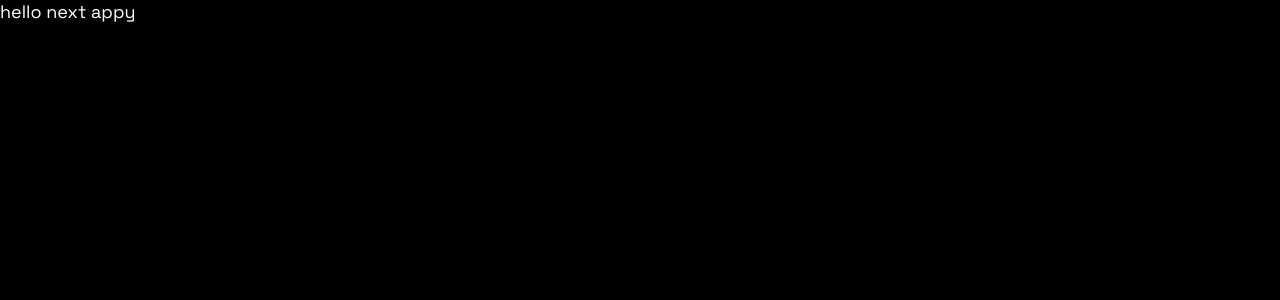
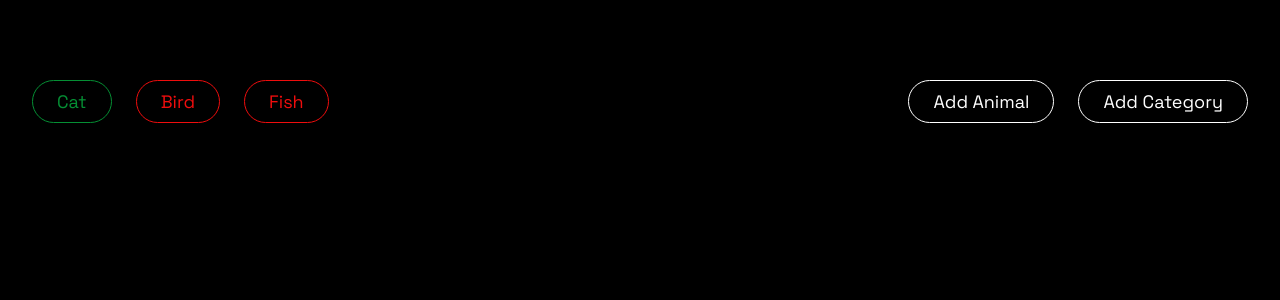
Before and after one commit to sam-suzzaman/antoClient, a Next.js app: page / in a window 1280 px wide. Shown: the top 300 px of the page. Built offline with nearby package versions, Linux system fonts and the light colour scheme.

Commit message:
add navbar

```diff
--- a/app/globals.css
+++ b/app/globals.css
@@ -21,10 +21,64 @@ html {
 }
 
 /* -------------------------
-  Common Styles
+  Global Styles
 ----------------------------*/
 body {
     font-size: 1.125rem;
     color: var(--white-clr);
     background-color: var(--black-clr);
+    transition: all 0.15s linear;
+    padding: 5rem 2rem;
 }
+ul {
+    list-style-type: none;
+}
+
+a {
+    text-decoration: none;
+}
+
+.justify-end {
+    justify-content: flex-end;
+}
+
+/* -------------------------
+  Common Styles
+----------------------------*/
+.menu {
+    width: 100%;
+    display: flex;
+    flex-direction: row;
+    align-items: center;
+    gap: 1.5rem;
+    flex-wrap: wrap;
+}
+.menu .item .link {
+    outline: none;
+    display: inline-block;
+    text-transform: capitalize;
+    padding: 0.55rem 1.5rem;
+    border-radius: 1.35rem;
+    border: 1px solid var(--white-clr);
+    color: var(--white-clr);
+}
+
+/* ----------------------
+Main Menu Style
+-------------------------*/
+.main-menu-container {
+    display: flex;
+    justify-content: space-between;
+    align-items: center;
+    flex-wrap: wrap;
+    row-gap: 1.5rem;
+}
+
+.filter-bar .menu .item .link {
+    color: var(--secondary-clr);
+    border-color: var(--secondary-clr);
+}
+.filter-bar .menu .item .link.active {
+    color: var(--primary-clr);
+    border-color: var(--primary-clr);
+}
--- a/app/page.js
+++ b/app/page.js
@@ -1,3 +1,9 @@
+import Menu from "@/components/Menu";
+
 export default function Home() {
-    return <>hello next appy</>;
+    return (
+        <>
+            <Menu />
+        </>
+    );
 }
--- /dev/null
+++ b/components/ActionBar.js
@@ -0,0 +1,20 @@
+import React from "react";
+
+const ActionBar = () => {
+    return (
+        <ul className="menu justify-end">
+            <li className="item">
+                <a href="#" className="link">
+                    add animal
+                </a>
+            </li>
+            <li className="item">
+                <a href="#" className="link">
+                    add category
+                </a>
+            </li>
+        </ul>
+    );
+};
+
+export default ActionBar;
--- /dev/null
+++ b/components/FilterBar.js
@@ -0,0 +1,25 @@
+import React from "react";
+
+const FilterBar = () => {
+    return (
+        <ul className="menu">
+            <li className="item">
+                <a href="#" className="link active">
+                    cat
+                </a>
+            </li>
+            <li className="item">
+                <a href="#" className="link">
+                    bird
+                </a>
+            </li>
+            <li className="item">
+                <a href="#" className="link">
+                    fish
+                </a>
+            </li>
+        </ul>
+    );
+};
+
+export default FilterBar;
--- /dev/null
+++ b/components/Menu.js
@@ -0,0 +1,18 @@
+import React from "react";
+import FilterBar from "./FilterBar";
+import ActionBar from "./ActionBar";
+
+const Menu = () => {
+    return (
+        <nav className="main-menu-container">
+            <div className="filter-bar">
+                <FilterBar />
+            </div>
+            <div className="action-bar">
+                <ActionBar />
+            </div>
+        </nav>
+    );
+};
+
+export default Menu;
```
Also changed, not shown: 1 other file (tests, documents, lock files or other folders).
